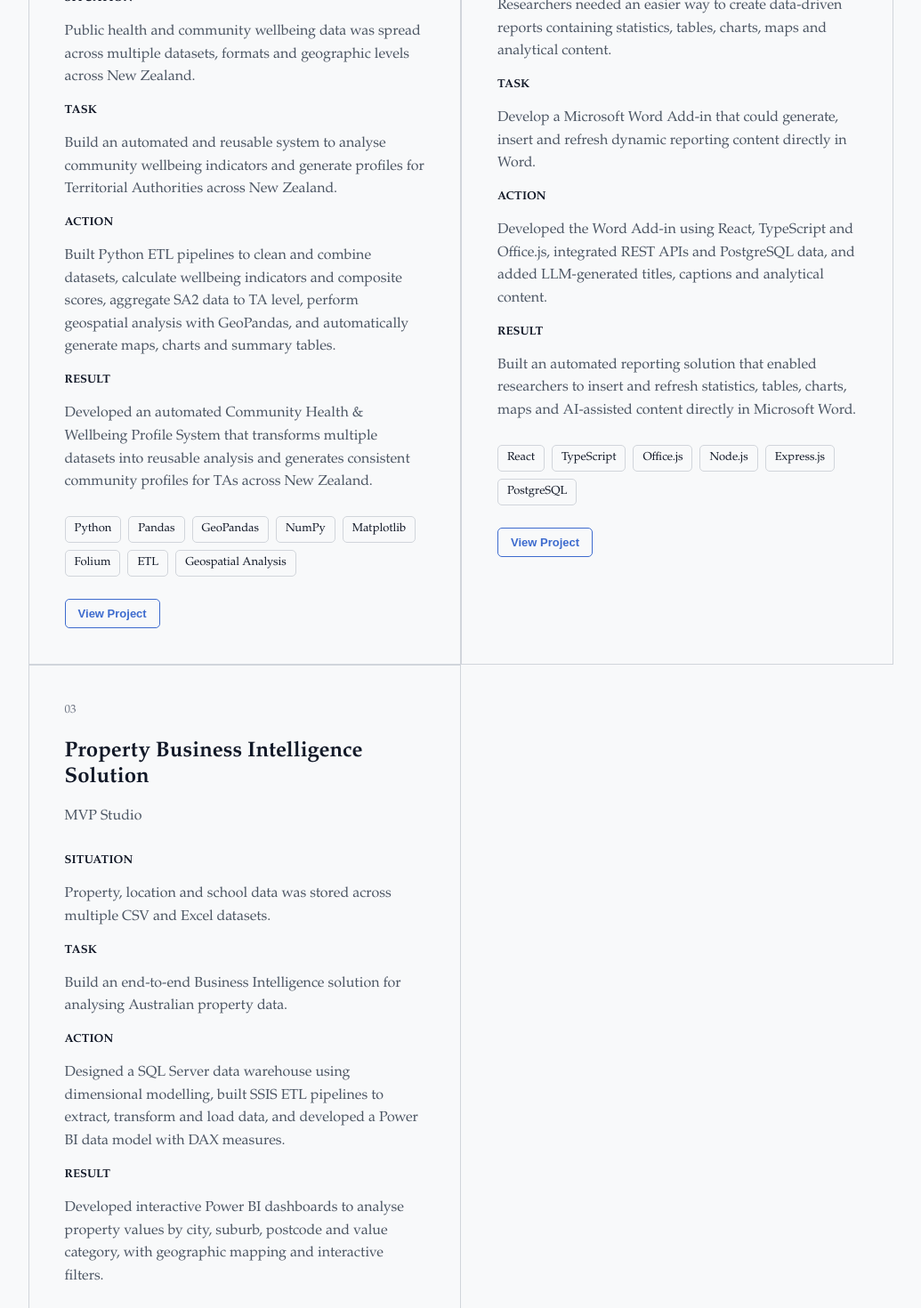
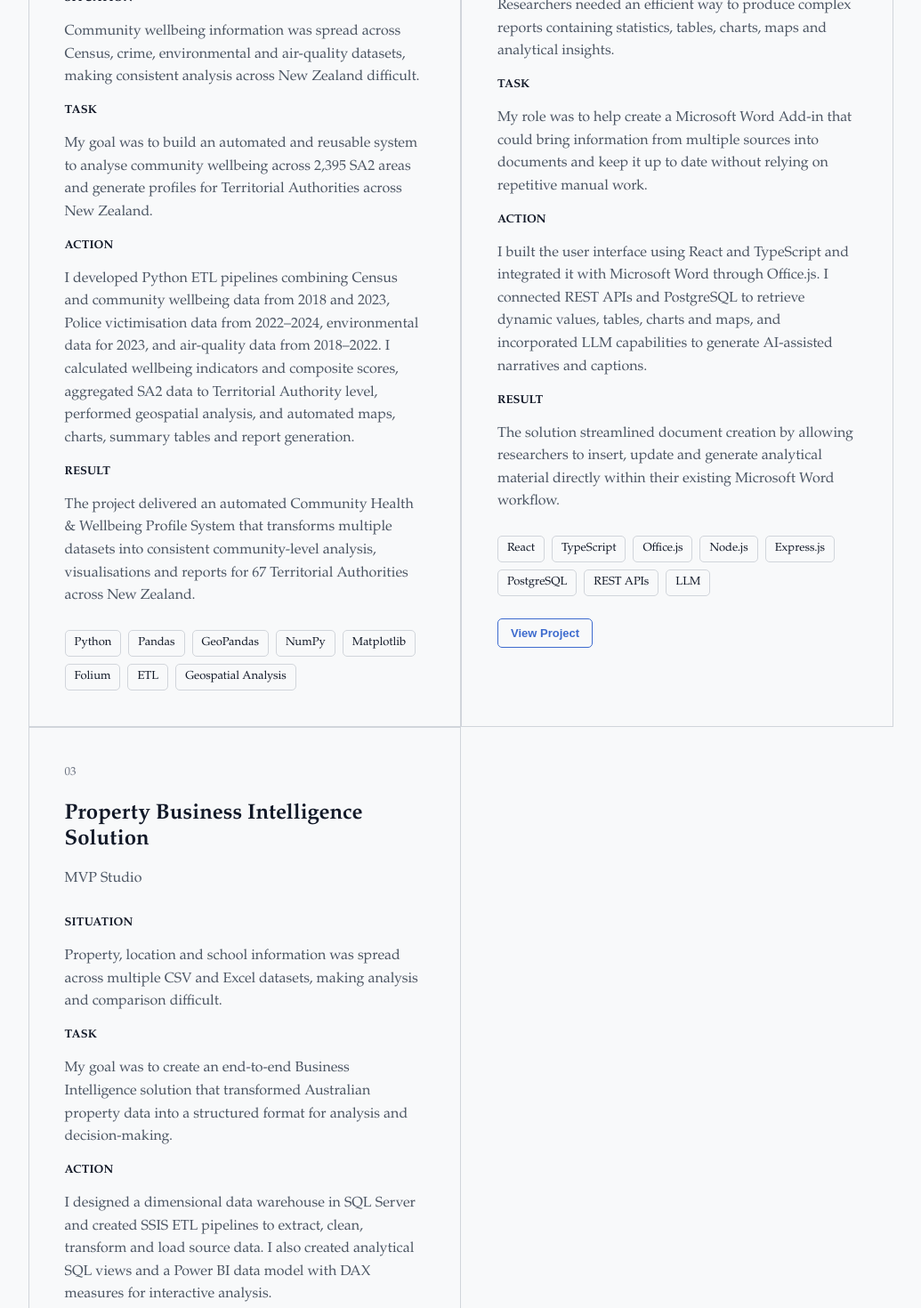
Before and after one commit to AnjuSambasivan93/my-portfolio, a React (Vite) app: page / in a window 1280 px wide. Shown: the part 6920-8390 px from the top of the page at 89% size, without its empty margins (122-1157 px from the left). Built offline with nearby package versions, Linux system fonts and the light colour scheme.

Commit message:
Edited About section

```diff
--- a/src/sections/Projects.tsx
+++ b/src/sections/Projects.tsx
@@ -20,19 +20,42 @@ function Projects() {
 
                <div className="project-card">
                 <span className="project-number">01</span>
-                    <h3>Community Health & Wellbeing Platform</h3>
+
+                <h3>Community Health & Wellbeing Profile System</h3>
                 <p className="project-company">PHF Science</p>
-                    <h4>Situation</h4> <p> Public health and community wellbeing data was spread across multiple datasets, formats and geographic levels across New Zealand. </p>
 
-                    <h4>Task</h4> <p> Build an automated and reusable system to analyse community wellbeing
-                         indicators and generate profiles for Territorial Authorities across New Zealand. </p>
+                <h4>Situation</h4>
+                <p>
+                    Community wellbeing information was spread across Census, crime,
+                    environmental and air-quality datasets, making consistent analysis
+                    across New Zealand difficult.
+                </p>
 
-                    <h4>Action</h4> <p> Built Python ETL pipelines to clean and combine datasets,
-                         calculate wellbeing indicators and composite scores, aggregate SA2 data to TA level, perform geospatial analysis with GeoPandas, and automatically generate maps, charts and summary tables. </p>
+                <h4>Task</h4>
+                <p>
+                    My goal was to build an automated and reusable system to analyse
+                    community wellbeing across 2,395 SA2 areas and generate profiles
+                    for Territorial Authorities across New Zealand.
+                </p>
 
-                    <h4>Result</h4> <p> Developed an automated Community Health & Wellbeing Profile System that
-                         transforms multiple datasets into reusable analysis and generates consistent community profiles
-                          for TAs across New Zealand. </p>
+                <h4>Action</h4>
+                <p>
+                    I developed Python ETL pipelines combining Census and community
+                    wellbeing data from 2018 and 2023, Police victimisation data from
+                    2022–2024, environmental data for 2023, and air-quality data from
+                    2018–2022. I calculated wellbeing indicators and composite scores,
+                    aggregated SA2 data to Territorial Authority level, performed
+                    geospatial analysis, and automated maps, charts, summary tables
+                    and report generation.
+                </p>
+
+                <h4>Result</h4>
+                <p>
+                    The project delivered an automated Community Health & Wellbeing
+                    Profile System that transforms multiple datasets into consistent
+                    community-level analysis, visualisations and reports for 67
+                    Territorial Authorities across New Zealand.
+                </p>
 
                 <div className="project-tools">
                     <span>Python</span>
@@ -44,13 +67,6 @@ function Projects() {
                     <span>ETL</span>
                     <span>Geospatial Analysis</span>
                 </div>
-
-                    <button
-                        className="project-link"
-                        onClick={() => viewProject(0)}>
-                            View Project
-                        </button>
-
             </div>
 
                 <div className="project-card">
@@ -60,28 +76,30 @@ function Projects() {
                     <p className="project-company">PHF Science</p>
                 <h4>Situation</h4>
                     <p>
-                        Researchers needed an easier way to create data-driven reports
-                        containing statistics, tables, charts, maps and analytical content.
+                        Researchers needed an efficient way to produce complex reports containing
+                        statistics, tables, charts, maps and analytical insights.
                     </p>
 
                     <h4>Task</h4>
                     <p>
-                        Develop a Microsoft Word Add-in that could generate, insert and
-                        refresh dynamic reporting content directly in Word.
+                        My role was to help create a Microsoft Word Add-in that could bring
+                        information from multiple sources into documents and keep it up to date
+                        without relying on repetitive manual work.
                     </p>
 
                     <h4>Action</h4>
                     <p>
-                        Developed the Word Add-in using React, TypeScript and Office.js,
-                        integrated REST APIs and PostgreSQL data, and added LLM-generated
-                        titles, captions and analytical content.
+                        I built the user interface using React and TypeScript and integrated it
+                        with Microsoft Word through Office.js. I connected REST APIs and PostgreSQL
+                        to retrieve dynamic values, tables, charts and maps, and incorporated LLM
+                        capabilities to generate AI-assisted narratives and captions.
                     </p>
 
                     <h4>Result</h4>
                     <p>
-                        Built an automated reporting solution that enabled researchers to
-                        insert and refresh statistics, tables, charts, maps and AI-assisted
-                        content directly in Microsoft Word.
+                        The solution streamlined document creation by allowing researchers to
+                        insert, update and generate analytical material directly within their
+                        existing Microsoft Word workflow.
                     </p>
 
                     <div className="project-tools">
@@ -91,8 +109,9 @@ function Projects() {
                         <span>Node.js</span>
                         <span>Express.js</span>
                         <span>PostgreSQL</span>
+                        <span>REST APIs</span>
+                        <span>LLM</span>
                     </div>
-
                                         <button
                         className="project-link"
                         onClick={() => viewProject(1)} >
@@ -106,24 +125,30 @@ function Projects() {
                     <p className="project-company">MVP Studio</p>
                      <h4>Situation</h4>
                         <p>
-                            Property, location and school data was stored across multiple CSV and Excel datasets.
+                            Property, location and school information was spread across multiple
+                            CSV and Excel datasets, making analysis and comparison difficult.
                         </p>
 
                         <h4>Task</h4>
                         <p>
-                            Build an end-to-end Business Intelligence solution for analysing Australian property data.
+                            My goal was to create an end-to-end Business Intelligence solution
+                            that transformed Australian property data into a structured format
+                            for analysis and decision-making.
                         </p>
 
                         <h4>Action</h4>
                         <p>
-                            Designed a SQL Server data warehouse using dimensional modelling, built SSIS ETL pipelines
-                            to extract, transform and load data, and developed a Power BI data model with DAX measures.
+                            I designed a dimensional data warehouse in SQL Server and created
+                            SSIS ETL pipelines to extract, clean, transform and load source data.
+                            I also created analytical SQL views and a Power BI data model with
+                            DAX measures for interactive analysis.
                         </p>
 
                         <h4>Result</h4>
                         <p>
-                            Developed interactive Power BI dashboards to analyse property values by city, suburb,
-                            postcode and value category, with geographic mapping and interactive filters.
+                            The final dashboard provided an interactive view of property values
+                            across cities, suburbs, postcodes and value categories, supported by
+                            geographic visualisations and dynamic filtering.
                         </p>
 
                         <div className="project-tools">
@@ -132,6 +157,7 @@ function Projects() {
                             <span>Power BI</span>
                             <span>DAX</span>
                             <span>ETL</span>
+                            <span>Data Warehousing</span>
                             <span>Dimensional Modelling</span>
                         </div>
 
```
Lines whose indentation alone changed are shown as unchanged.
